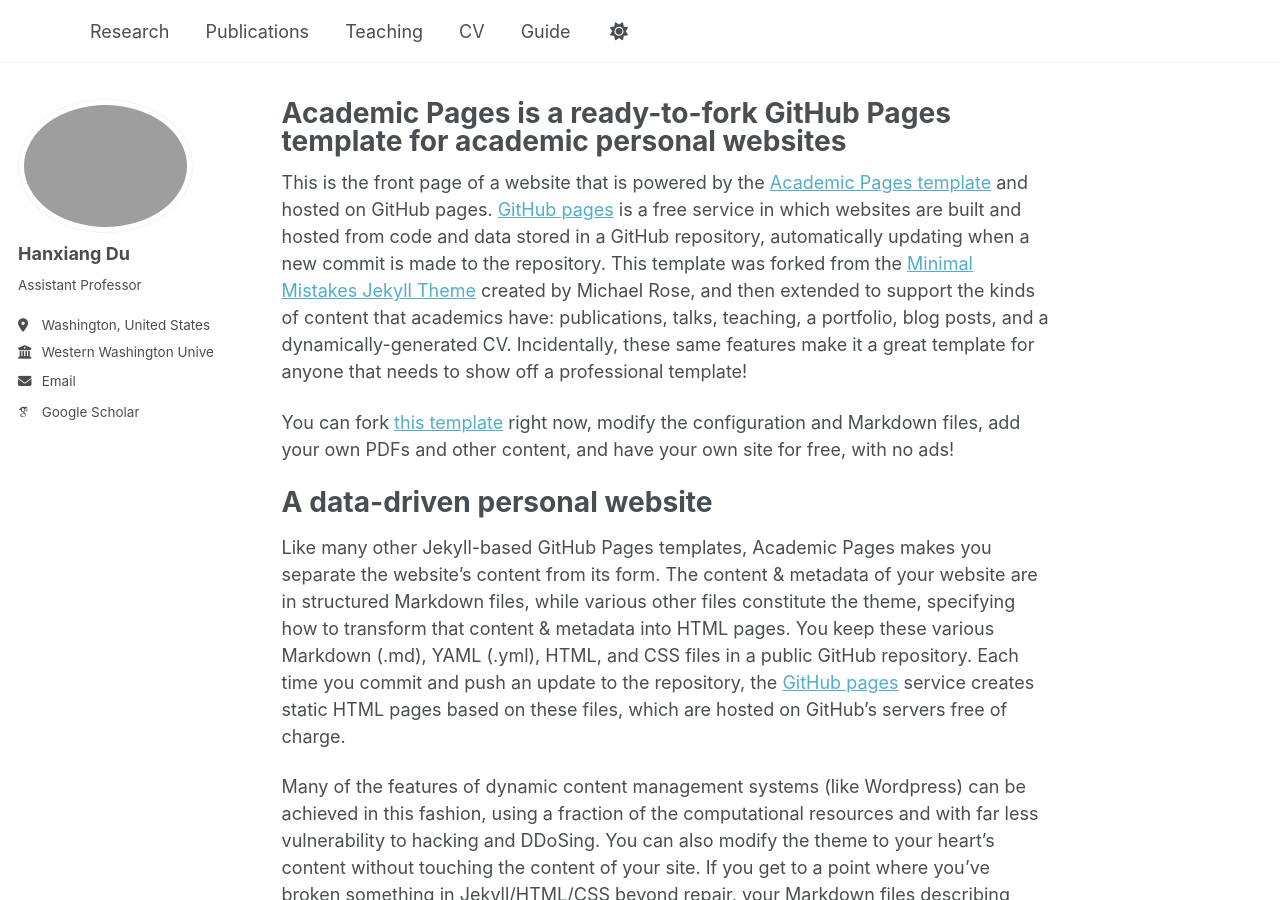
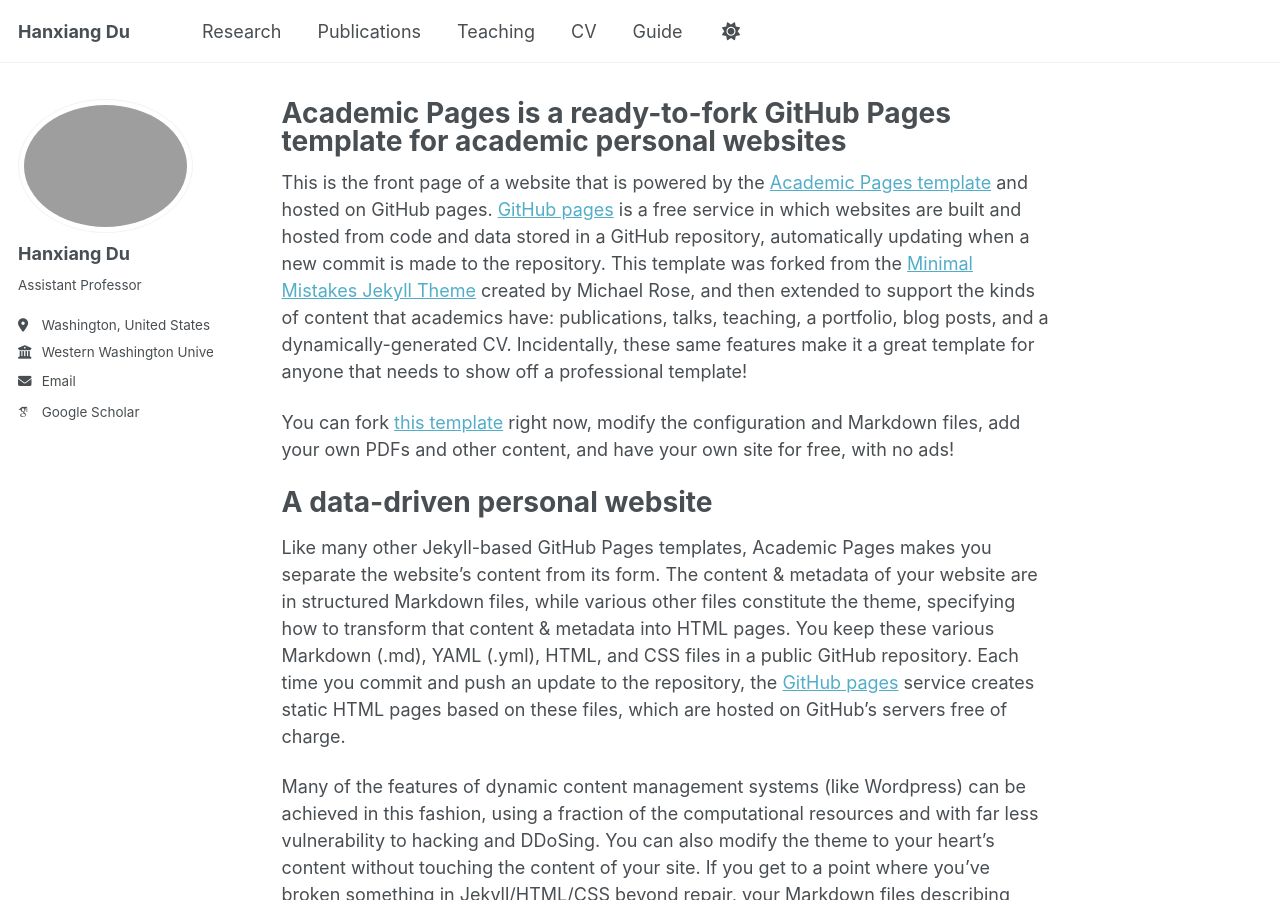
Before and after one commit to HXDU/HD.github.io, a Jekyll site: the page built from _pages/about.md, in a window 1280 px wide and 900 px high. Built offline with Jekyll 4.4.1, drawn with Linux system fonts in a browser that asks for light colours; some web fonts are replaced; a script that is not in the unit is left out.

Commit message:
Update _config.yml

```diff
--- a/_config.yml
+++ b/_config.yml
@@ -9,7 +9,7 @@
 # Basic Site Settings
 locale                   : "en-US"
 site_theme               : "default" # Currently available options are "default", "air"
-title                    : ""
+title                    : "Hanxiang Du"
 title_separator          : "-"
 name                     : &name "Hanxiang Du"
 description              : &description "personal description"
```
